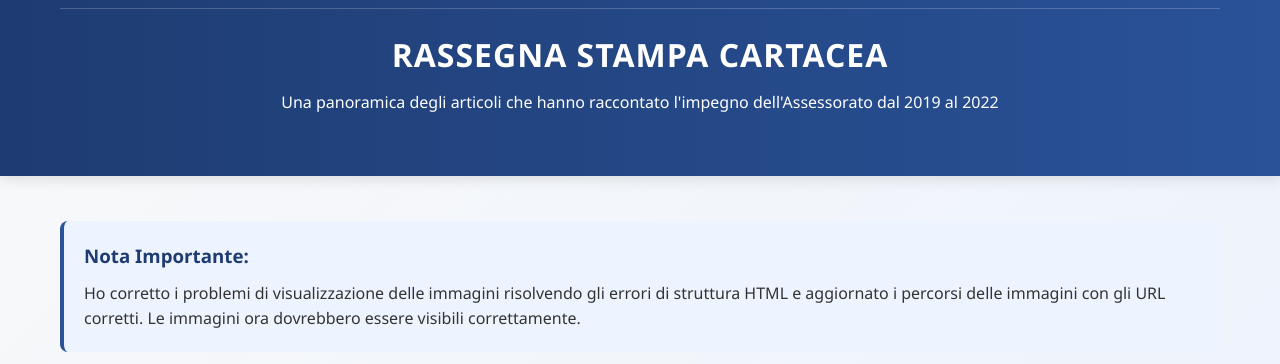
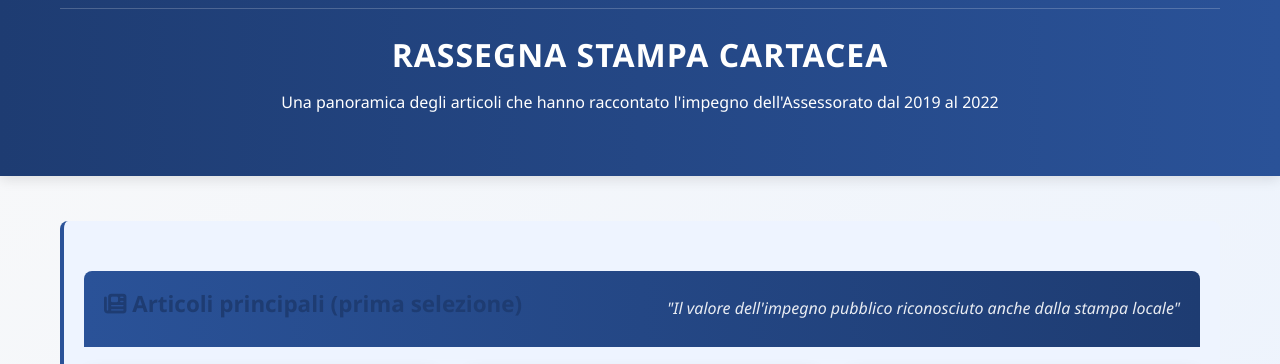
Before and after one commit to TizMori/parliamone-insieme, a plain HTML site: page rassegna-cartacea.html in a window 1280 px wide. Shown: the part 162-526 px from the top of the page. Drawn offline with Linux system fonts and the light colour scheme.

Commit message:
Update rassegna-cartacea.html

```diff
--- a/rassegna-cartacea.html
+++ b/rassegna-cartacea.html
@@ -277,9 +277,7 @@
 
   <div class="container">
     <div class="intro-note">
-      <h3>Nota Importante:</h3>
-      <p>Ho corretto i problemi di visualizzazione delle immagini risolvendo gli errori di struttura HTML e aggiornato i percorsi delle immagini con gli URL corretti. Le immagini ora dovrebbero essere visibili correttamente.</p>
-    </div>
+
 
     <section class="theme-section">
       <div class="theme-header theme-social">
```
